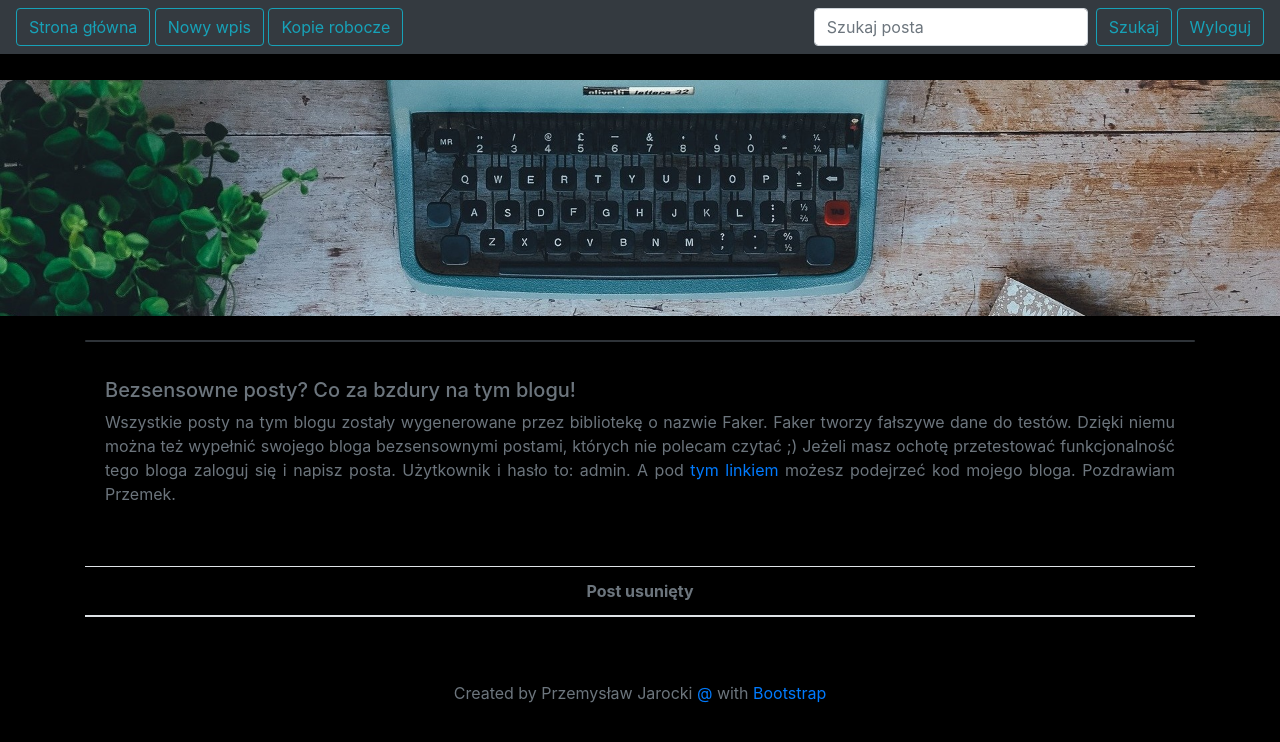
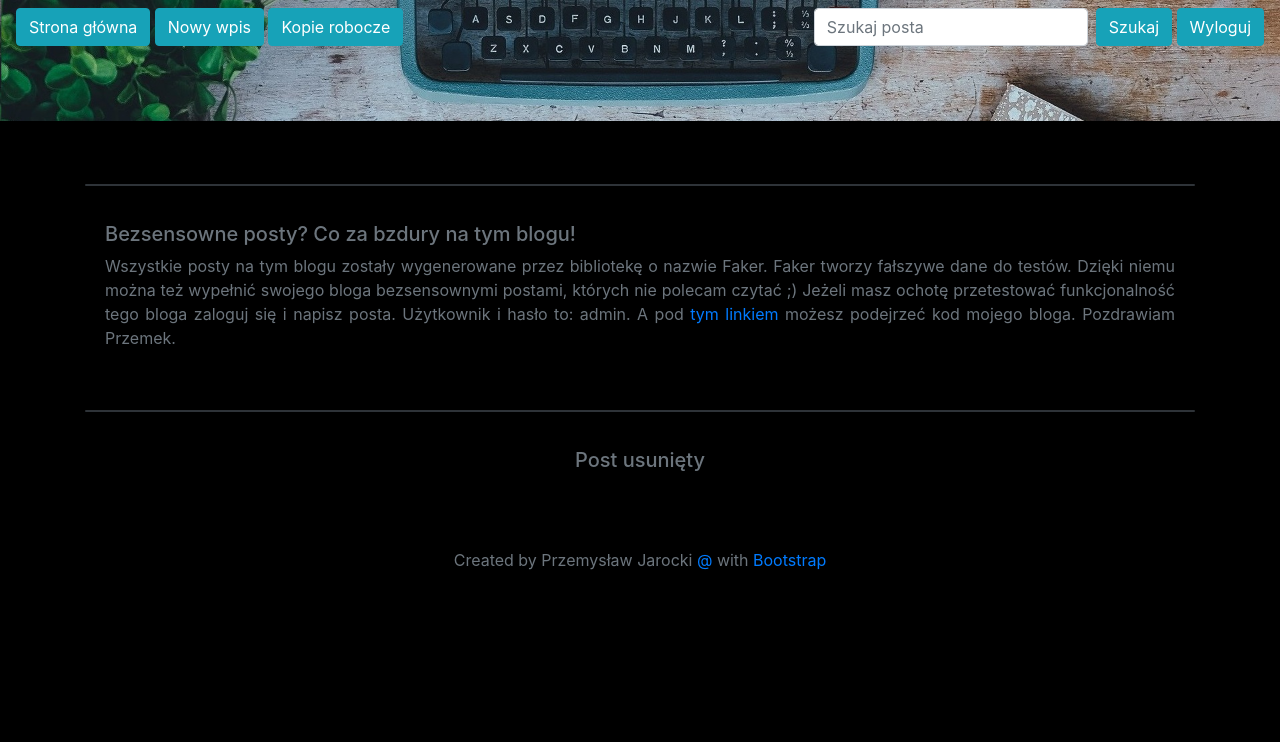
Before and after one commit to PeJot86/blog, a Flask app: page /delete-post/1 in a window 1280 px wide. Shown: the top 742 px of the page. Run offline with Flask 2, Linux system fonts and the light colour scheme; the visitor is signed in with stand-in values (Sample User, id 1); tables that the repository leaves empty hold one stand-in row (values such as "Sample post"); data that the repository does not hold is empty; some libraries are stand-ins or nearby versions.

Commit message:
Final version with all functions

```diff
--- a/blog/routes.py
+++ b/blog/routes.py
@@ -16,9 +16,8 @@
 
 @app.route("/")
 def index():
-   all_posts = Entry.query.filter_by(is_published=True).order_by(Entry.pub_date.desc())
-   all_coments = Comment.query.filter_by(is_published=True).order_by(Comment.entry_id)
-   return render_template("homepage.html", all_posts=all_posts, all_coments = all_coments)
+    posts = Entry.query.filter_by(is_published=True).order_by(Entry.pub_date.desc()).all()
+    return render_template("homepage.html", posts = posts)
 
 
 @app.route("/new-post/", methods=["GET", "POST"])
@@ -37,6 +36,7 @@
            db.session.commit()
        else:
            errors = form.errors
+       return redirect(url_for('index'))
    return render_template("entry_form.html", form=form, errors=errors)
 
 
@@ -52,6 +52,7 @@
            db.session.commit()
        else:
            errors = form.errors
+       return redirect(url_for('index'))
    return render_template("entry_form.html", form=form, errors=errors)
 
 
@@ -105,8 +106,7 @@
 @app.route("/add-comment/<int:entry_id>", methods=["GET", "POST"])
 @login_required
 def comment(entry_id):
-   post_id = str(Entry.query.filter_by(id=entry_id).first_or_404())
-   post_id=post_id.replace("Entry", "")
+   entry = Entry.query.filter_by(id=entry_id).first_or_404()
    form = CommentForm()
    errors = None
    if request.method == 'POST':
@@ -114,10 +114,11 @@
            entry = Comment(
                body=form.body.data,
                is_published=form.is_published.data,
-               entry_id = post_id
+               entry_id = entry.id
            )
            db.session.add(entry)
            db.session.commit()
        else:
            errors = form.errors
+       return redirect(url_for('index'))
    return render_template("comment_form.html", form=form, errors=errors)
--- a/blog/templates/base.html
+++ b/blog/templates/base.html
@@ -15,17 +15,17 @@
 
 <style>
 body {
-padding-top: 5rem;
+padding-top: 10rem;
 }
 </style>
 </head>
 
 <body style="background-color: black">
-
-<nav class="navbar navbar-expand-md navbar-dark bg-dark fixed-top">
-<a class="btn btn-outline-info mt-5 my-2 my-lg-0" href={{url_for('index')}}>Strona główna</a>&nbsp;
-<a class="btn btn-outline-info my-2 my-lg-0" href={{url_for('create_entry')}}>Nowy wpis</a>&nbsp;
-<a class="btn btn-outline-info my-2 my-lg-0" href={{url_for('list_drafts')}}>Kopie robocze</a>
+<img src="{{url_for('static', filename='poster.jpg')}}" class="img-fluid fixed-top" alt="Responsive image">
+<nav class="navbar navbar-expand-md fixed-top">
+<a class="btn btn-info mt-5 my-2 my-lg-0" href={{url_for('index')}}>Strona główna</a>&nbsp;
+<a class="btn btn-info my-2 my-lg-0" href={{url_for('create_entry')}}>Nowy wpis</a>&nbsp;
+<a class="btn btn-info my-2 my-lg-0" href={{url_for('list_drafts')}}>Kopie robocze</a>
 <button class="navbar-toggler" type="button" data-toggle="collapse" data-target="#navbarsExampleDefault"
 aria-controls="navbarsExampleDefault" aria-expanded="false" aria-label="Toggle navigation">
 <span class="navbar-toggler-icon"></span>
@@ -37,16 +37,15 @@
 {% if session.logged_in %}
 <form class="form-inline my-2 my-lg-0" action="{{ url_for('search') }}">
 <input class="form-control mr-sm-2" name="search" type="search" placeholder="Szukaj posta">
-<button class="btn btn-outline-info my-2 my-sm-0" type="submit">Szukaj</button>&nbsp;
+<button class="btn btn-info my-2 my-sm-0" type="submit">Szukaj</button>&nbsp;
 </form>
 <form class="form-inline my-2 my-lg-0" action="{{ url_for('logout') }}" method="POST">
-  <button class="btn btn-outline-info my-2 my-sm-0" type="submit">Wyloguj</button>
+<button class="btn btn-info my-2 my-sm-0" type="submit">Wyloguj</button>
 </form>
 {% else %}
-<a href="{{ url_for('login') }}" class="btn btn-outline-info my-2 my-lg-0">Zaloguj</a>
+<a href="{{ url_for('login') }}" class="btn btn-info my-2 my-lg-0">Zaloguj</a>
 {% endif %}
 </nav>
-<img src="{{url_for('static', filename='poster.jpg')}}" class="img-fluid" alt="Responsive image">
 
 <main role="main" class="container text-secondary text-justify">
 </br>
@@ -56,7 +55,6 @@
 <p>Wszystkie posty na tym blogu zostały wygenerowane przez bibliotekę o nazwie Faker. Faker tworzy fałszywe dane do testów. Dzięki niemu można też wypełnić swojego bloga bezsensownymi postami, których nie polecam czytać ;) Jeżeli masz ochotę przetestować funkcjonalność tego bloga zaloguj się i napisz posta. Użytkownik i hasło to: admin. A pod <a href="https://github.com/PeJot86/blog">tym linkiem</a> możesz podejrzeć kod mojego bloga. Pozdrawiam Przemek.</p></div>
 </div>
 {% block content %}
-
 {% endblock %}
 </div>
 </main>
--- a/blog/templates/delete.html
+++ b/blog/templates/delete.html
@@ -1,17 +1,11 @@
 {% extends "base.html" %}
 
 {% block content %}
-</br>
-<table class="table text-secondary text-center">
-   <thead>
-     <tr>
-       <th scope="col">Post usunięty</th>
-     </tr>
-   </thead>
-   <tbody>
-
-
-    </tbody>
- </table>
+<br/>
+<div class="card text-white bg-dark mb-3"></div>
+<div class="card-body">
+<h5 style="text-align:center;">Post usunięty</h5>
+</div>
+</div>
 
 {% endblock %}
--- a/blog/templates/drafts.html
+++ b/blog/templates/drafts.html
@@ -24,7 +24,7 @@
 </td>
 <td class="text-secondary">{{ post.body|truncate(100, true) }}
 </td>
-       <td><a class="btn btn-info" href="{{ url_for('delete_entry', entry_id=post.id) }}">Usuń </a></td>
+<td><a class="btn btn-outline-info" href="{{ url_for('delete_entry', entry_id=post.id) }}">Usuń </a></td>
 </tr>
 {% endfor %}
 
--- a/blog/templates/entry_form.html
+++ b/blog/templates/entry_form.html
@@ -18,7 +18,7 @@
 </div>
 <div class="form-check">
 {{ form.is_published(class_="form-check-input") }}
-<label class="form-check-label text-secondary" for="is_published">Opublikować?</label>
+<label class="form-check-label text-secondary" for="is_published">Opublikuj</label>
 </div>
 </br>
 <button type="submit" class="btn btn-info my-2 my-lg-0">Zapisz</button>
--- a/blog/templates/login_form.html
+++ b/blog/templates/login_form.html
@@ -33,7 +33,7 @@
 <div class="invalid-feedback">{{ errors.password|join(' ') }}</div>
 
 </div>
-   <button type="submit" class="btn btn-info mt-5">Zaloguj</button>
+<a type="submit" class="btn btn-outline-info mt-5">Zaloguj</button>
 </form>
 
 {% endblock %}
--- a/blog/templates/search.html
+++ b/blog/templates/search.html
@@ -5,14 +5,12 @@
 {% for post in req_search %}
 
 </br>
-<h5 class="d-inline-block text-secondary"> Znalazłem post o takim tytule.</h5>
+<h5 class="d-inline-block text-secondary"> Znaleziono post o takim tytule.</h5>
 <div class="card text-white bg-dark mb-3"></div>
 <div class="card-body">
 <div>
 <div>
-
 </br>
-
 <h2 class="d-inline-block text-secondary">{{ post.title }}</h2>
 <a href="{{ url_for('delete_entry', entry_id=post.id) }}">
 <svg xmlns="http://www.w3.org/2000/svg" width="16" height="16" fill="currentColor" class="bi bi-trash" viewBox="0 0 16 16">
```
Also changed, not shown: blog/templates/homepage.html (+7 -5 lines), blog.db, blog/static/poster.jpg, blog/templates/comment_form.html (indentation only). Lines whose indentation alone changed are shown as unchanged.
